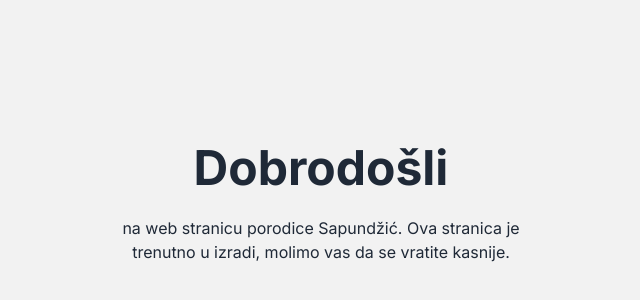
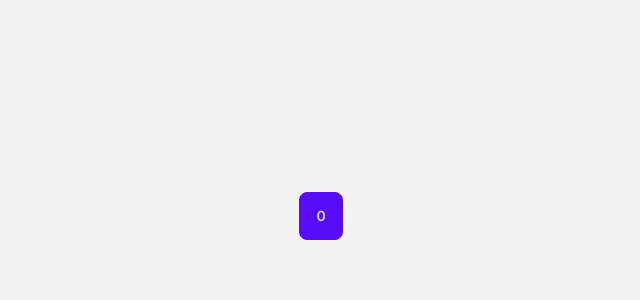
Before and after one commit to lsapundzic/sapundzic.com, a Next.js app: page / in a window 1280 px wide. Shown: the part 184-484 px from the top of the page, without its empty margins (319-959 px from the left). Built offline with nearby package versions, Linux system fonts and the light colour scheme.

Commit message:
adding language control

```diff
--- a/app/page.js
+++ b/app/page.js
@@ -1,12 +1,24 @@
+"use client";
+
 import Serbian from "./components/serbian";
+import German from "./components/german";
+import Slovenian from "./components/slovenian";
+import { useState } from "react";
 
 export default function Home() {
+  const [lang, setLang] = useState(0);
+
   return (
     <main>
       <div className="hero min-h-screen bg-base-200">
         <div className="hero-content text-center">
           <div className="max-w-md">
-            <Serbian />
+            <button
+              className="btn btn-primary"
+              onClick={() => setLang(lang + 1)}
+            >
+              {lang}
+            </button>
           </div>
         </div>
       </div>
```
